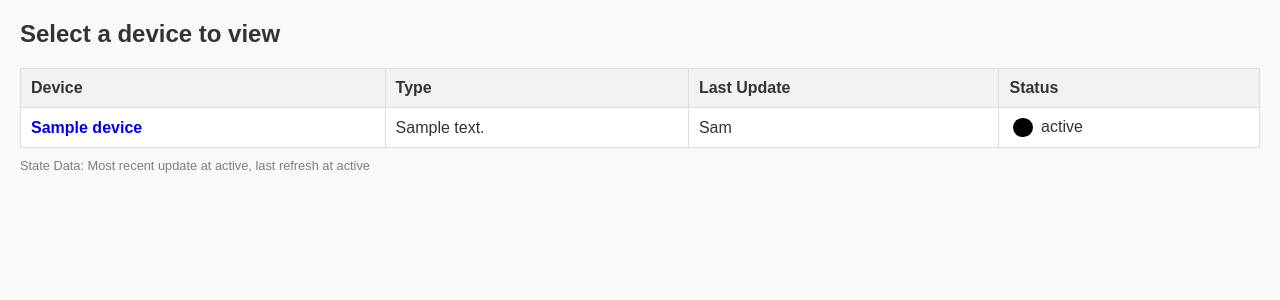
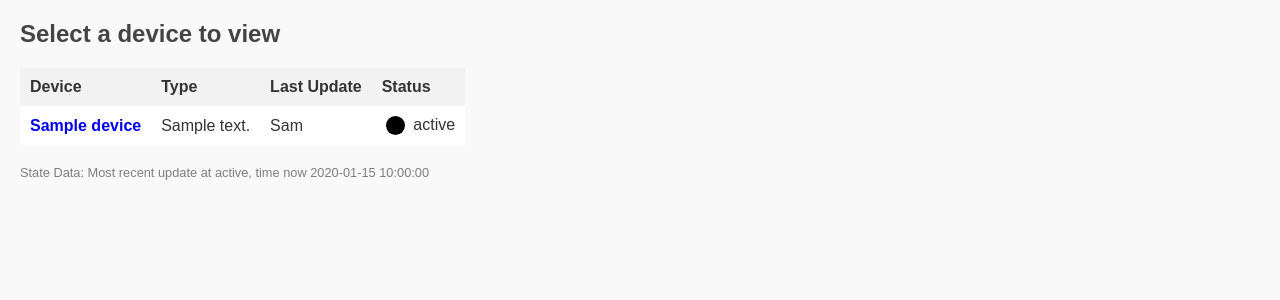
Before and after one commit to NickElseySpelloC/PowerControllerViewer, a Flask app: template templates/home.html in a window 1280 px wide. Shown: the top 300 px of the page. Run offline with Flask 3, Linux system fonts and the light colour scheme; the template is opened without the code that fills it: most values are stand-ins (such as "Sample title", 1, 10 or a date in 2020); parts of the project's set-up code (start-up, migrations or seed data) failed here and were passed over.

Commit message:
Issue 30

```diff
--- a/pyproject.toml
+++ b/pyproject.toml
@@ -1,6 +1,6 @@
 [project]
 name = "PowerControllerViewer"
-version = "1.2.3"
+version = "1.2.4"
 description = "View the status of one or more PowerController or LightingControl application instances"
 readme = "README.md"
 requires-python = ">=3.13"
--- a/src/views.py
+++ b/src/views.py
@@ -74,7 +74,7 @@ def home():  # noqa: PLR0912, PLR0915
             "AccessKey": config.get("Website", "AccessKey"),
             "RefreshDelay": config.get("Website", "PageAutoRefresh") or 0,
             "CurrentIndex": state_idx,
-            "TimeNow": DateHelper.now_str(),
+            "TimeNow": helper.format_date_with_ordinal(DateHelper.now(), True),
             "LastStateUpdate": helper.format_date_with_ordinal(helper.get_latest_state_modification_time(), True),
             "LastStateReload": helper.format_date_with_ordinal(helper.get_last_state_reload(), True),
             "Devices": [],
--- a/static/styles.css
+++ b/static/styles.css
@@ -1,4 +1,7 @@
-/* General styles */
+/* ===========================
+   BASE STYLES
+   =========================== */
+
 body {
     font-family: 'Arial', sans-serif;
     margin: 20px;
@@ -6,7 +9,7 @@ body {
     color: #333;
 }
 
-h1 {
+h1, h2 {
     color: #444;
 }
 
@@ -14,16 +17,22 @@ a {
     text-decoration: none;
 }
 
+/* ===========================
+   TABLE STYLES
+   =========================== */
+
 table {
     border-collapse: collapse;
     margin-top: 20px;
     background-color: #fff;
 }
 
-th, td {
+th,
+td {
     border: 1px solid #ddd;
     padding: 10px;
     text-align: left;
+    vertical-align: top;
 }
 
 th {
@@ -35,23 +44,51 @@ tr:hover {
     background-color: #f1f1f1;
 }
 
-td {
-    vertical-align: top;
-}
-
 /* Nested table styles */
 table table {
     width: 100%;
     margin: 5px;
 }
 
-table table th, table table td {
+table table th,
+table table td {
     border: 1px solid #ccc;
     padding: 5px;
 }
 
-/* Button styles */
-.button {
+/* Borderless table */
+.table--borderless {
+    border: none;
+    margin: 0;
+    padding: 0;
+}
+
+.table--borderless td,
+.table--borderless th {
+    border: none;
+}
+
+/* Table cell alignment utilities */
+.table__cell--center {
+    vertical-align: middle;
+    text-align: center;
+}
+
+.table__cell--left {
+    vertical-align: middle;
+    text-align: left;
+}
+
+.table__cell--right {
+    vertical-align: middle;
+    text-align: right;
+}
+
+/* ===========================
+   BUTTON STYLES
+   =========================== */
+
+.btn {
     display: inline-block;
     padding: 5px 10px;
     margin: 5px;
@@ -65,18 +102,23 @@ table table th, table table td {
     text-align: center;
 }
 
-.button:hover {
+.btn:hover {
     background-color: #0056b3;
 }
 
-.button.disabled {
+.btn--disabled,
+.btn.disabled {
     background-color: #cccccc;
     color: #666666;
     cursor: not-allowed;
     pointer-events: none;
 }
 
-.circle {
+/* ===========================
+   STATUS INDICATOR
+   =========================== */
+
+.status-indicator {
     display: inline-block;
     width: 1.2em;
     height: 1.2em;
@@ -85,256 +127,128 @@ table table th, table table td {
     margin: 0 4px;
 }
 
-.green-circle {
-    background-color: #00c853; /* similar to 🟢 */
+.status-indicator--active {
+    background-color: #00c853;
 }
 
-.black-circle {
+.status-indicator--inactive {
     background-color: #000000;
 }
 
-.footer_text {
+/* ===========================
+   FOOTER
+   =========================== */
+
+.footer-text {
     font-size: 0.8em;
-    color: #1d1c1c8e;
+    color: rgba(29, 28, 28, 0.56);
     margin-top: 20px;
 }
-.info_table {
-    border: none;
-    width: 100%;
-    text-align: center;
-    margin: 0px;
-    padding: 0px;
-}
 
-.output_table {
-    border: none;
-    /* width: 100%; */
-    text-align: left;
-    margin: 0px;
-}
-/* Table element styles for the desktop temp probe display */
+/* ===========================
+   TEMPERATURE DISPLAY
+   =========================== */
 
-.info_tr {
-    margin: 0px;
-    padding: 0px;
-}
-.info_td {
-    vertical-align: middle;
-    text-align: center;
-    border: none;
-    margin: 0px;
-    padding: 0px;
-}
-
-.info_td_left {
-    vertical-align: middle;
-    text-align: left;
-    border: none;
-}
-
-.info_td_right {
-    vertical-align: middle;
-    text-align: right;
-    border: none;
-}
-
-.info_text_name {
-    font-size: 4.0vw; /* Fallback for older browsers */
+.temp-display__name {
     font-size: clamp(1rem, 2.5vw, 6rem);
     text-align: center;
     color: blue;
 }
 
-/* For iOS 12 and older browsers, use media queries */
-@media (max-width: 480px) {
-    .info_text_name {
-        font-size: 1rem; /* Min on small screens */
-    }
-}
-
-@media (min-width: 2400px) {
-    .info_text_name {
-        font-size: 6rem; /* Max on very large screens */
-    }
-}
-
-.info_text_time {
-    font-size: 2.5vw;
+.temp-display__time {
     font-size: clamp(0.7rem, 0.9vw, 1.2rem);
     color: rgb(41, 39, 39);
 }
 
-@media (max-width: 480px) {
-    .info_text_time {
-        font-size: 0.7rem;
-    }
-}
-
-@media (min-width: 1333px) {
-    .info_text_time {
-        font-size: 1.2rem;
-    }
-}
-
-.info_text_temp {
-    font-size: 12.0vw;
+.temp-display__value {
     font-size: clamp(1.0rem, 7.0vw, 16.0rem);
     text-align: center;
 }
 
-.info_text_temp_decimal {
-    font-size: 6.0vw;
+.temp-display__decimal {
     font-size: clamp(1.0rem, 3.5vw, 10.0rem);
     text-align: center;
 }
 
-@media (max-width: 480px) {
-    .info_text_temp {
-        font-size: 1.5rem;
-    }
-    .info_text_temp_decimal {
-        font-size: 1.0rem;
-    }
-}
-
-@media (min-width: 2285px) {
-    .info_text_temp {
-        font-size: 16.0rem;
-    }
-    .info_text_temp_decimal {
-        font-size: 10.0rem;
-    }
-}
-
-.info_text_temp_unit {
+.temp-display__unit {
     vertical-align: top;
-    font-size: 2.0vw;
     font-size: clamp(1.0rem, 2.0vw, 4.0rem);
 }
 
-@media (max-width: 480px) {
-    .info_text_temp_unit {
-        font-size: 1.0rem;
-    }
-}
-
-@media (min-width: 2000px) {
-    .info_text_temp_unit {
-        font-size: 4.0rem;
-    }
-}
-
-.info_text_temp_na {
-    font-size: 3.5vw;
+.temp-display__not-available {
     font-size: clamp(1.0rem, 3.5vw, 8rem);
 }
 
-@media (max-width: 480px) {
-    .info_text_temp_na {
-        font-size: 1.0rem;
-    }
-}
-
-@media (min-width: 2285px) {
-    .info_text_temp_na {
-        font-size: 8rem;
-    }
-}
-
-.info_td_chart {
+.temp-display__chart-container {
     vertical-align: middle;
     text-align: center;
     border: none;
 }
 
-.temp_probe_chart {
-    margin-top: 0px;
+.temp-display__chart {
+    margin-top: 0;
     width: 90%;
     height: auto;
-    /* max-height: 400px; */
     object-fit: contain;
 }
 
-/* Table element styles for the mobile temp probe display */
-.info_td_mobile {
-    vertical-align: middle;
-    text-align: left;
-    border: none;
+/* ===========================
+   RESPONSIVE UTILITIES
+   =========================== */
+
+/* Desktop-only content */
+.responsive--desktop {
+    display: block;
 }
 
-
-/* Mobile-specific adjustments */
-@media (max-width: 480px) {
-  /* Hide the full table on mobile */
-  .info_table.full {
+/* Mobile-only content */
+.responsive--mobile {
     display: none;
-  }
-  .output_table.full {
-    display: none;
-  }
-
-  /* Show compact table on mobile */
-  .info_table.compact {
-    display: table;
-  }
-  .output_table.compact {
-    display: table;
-  }
 }
 
-/* Hide compact table on desktop */
-@media (min-width: 481px) {
-  .info_table.compact {
+/* Table responsive variants */
+.table--desktop {
+    display: table;
+}
+
+.table--mobile {
     display: none;
-  }
-  .output_table.compact {
-    display: none;
-  }
+}
 
-  .info_table.full {
-    display: table;
-  }
-    .output_table.full {
+/* Mobile breakpoint */
+@media (max-width: 480px) {
+    .responsive--desktop {
+        display: none !important;
+    }
+
+    .responsive--mobile {
+        display: block !important;
+    }
+
+    .table--desktop {
+        display: none;
+    }
+
+    .table--mobile {
         display: table;
     }
 }
 
-/*
-    Responsive visibility helpers for block elements (e.g. <div>)
+/* Desktop breakpoint */
+@media (min-width: 481px) {
+    .responsive--mobile {
+        display: none !important;
+    }
 
-    Usage:
-        <div class="responsive full"> ... </div>      (shown on desktop)
-        <div class="responsive compact"> ... </div>   (shown on mobile)
+    .responsive--desktop {
+        display: block !important;
+    }
 
-    Notes:
-    - Opt-in via the "responsive" class so existing uses of "full" / "compact"
-        elsewhere in the app are not affected.
-    - Uses the same breakpoint as the table rules above.
-*/
-.responsive.full {
-        display: block;
+    .table--mobile {
+        display: none;
+    }
+
+    .table--desktop {
+        display: table;
+    }
 }
-
-.responsive.compact {
-        display: none;
-}
-
-@media (max-width: 480px) {
-        .responsive.full {
-                display: none !important;
-        }
-
-        .responsive.compact {
-                display: block !important;
-        }
-}
-
-@media (min-width: 481px) {
-        .responsive.compact {
-                display: none !important;
-        }
-
-        .responsive.full {
-                display: block !important;
-        }
-}
--- a/templates/home.html
+++ b/templates/home.html
@@ -14,8 +14,8 @@
     <div>
         <h2>Select a device to view</h2>
 
-        <!-- Table for full width display -->
-        <table class="info_table full">
+        <!-- Table for desktop display -->
+        <table class="table--borderless table--desktop">
             <thead>
                 <tr>
                     <th>Device</th>
@@ -27,18 +27,18 @@
             <tbody>
                 {% for device in page_data['Devices'] %}
                     <tr>
-                        <td style="vertical-align: middle;">
-                            <a href="{{ url_for('views.summary', state_idx=device['StateIndex'], key=page_data['AccessKey']) }}" >
-                            <b>{{ device['DeviceName'] }}</b>
+                        <td class="table__cell--left">
+                            <a href="{{ url_for('views.summary', state_idx=device['StateIndex'], key=page_data['AccessKey']) }}">
+                                <b>{{ device['DeviceName'] }}</b>
                             </a>
                         </td>
-                        <td style="vertical-align: middle;"> {{ device['DeviceDescription'] }}</td>
-                        <td style="vertical-align: middle;"> {{ device['LastCheck'][:-3] }}</td>
-                        <td style="vertical-align: middle;">
+                        <td class="table__cell--left">{{ device['DeviceDescription'] }}</td>
+                        <td class="table__cell--left">{{ device['LastCheck'][:-3] }}</td>
+                        <td class="table__cell--left">
                             {% if device['IsDeviceRunning'] %}
-                                <span class="circle green-circle"></span>
+                                <span class="status-indicator status-indicator--active"></span>
                             {% else %}
-                                <span class="circle black-circle"></span>
+                                <span class="status-indicator status-indicator--inactive"></span>
                             {% endif %}
                             {{ device['Status'] }}
                         </td>
@@ -48,7 +48,7 @@
         </table>
 
         <!-- Table for mobile display -->
-        <table class="info_table compact">
+        <table class="table--borderless table--mobile">
             <thead>
                 <tr>
                     <th>Device</th>
@@ -58,16 +58,16 @@
             <tbody>
                 {% for device in page_data['Devices'] %}
                     <tr>
-                        <td style="vertical-align: middle;">
-                            <a href="{{ url_for('views.summary', state_idx=device['StateIndex'], key=page_data['AccessKey']) }}" >
-                            <b>{{ device['DeviceName'] }}</b>
+                        <td class="table__cell--left">
+                            <a href="{{ url_for('views.summary', state_idx=device['StateIndex'], key=page_data['AccessKey']) }}">
+                                <b>{{ device['DeviceName'] }}</b>
                             </a>
                         </td>
-                        <td style="vertical-align: middle;">
+                        <td class="table__cell--left">
                             {% if device['IsDeviceRunning'] %}
-                                <span class="circle green-circle"></span>
+                                <span class="status-indicator status-indicator--active"></span>
                             {% else %}
-                                <span class="circle black-circle"></span>
+                                <span class="status-indicator status-indicator--inactive"></span>
                             {% endif %}
                             {{ device['Status'] }}
                         </td>
@@ -76,8 +76,8 @@
             </tbody>
         </table>
 
-        <div class="footer_text" style="margin-top: 10px;">
-            State Data: Most recent update at {{ page_data['LastStateUpdate'] }}, last refresh at {{ page_data['LastStateReload'] }}
+        <div class="footer-text">
+            State Data: Most recent update at {{ page_data['LastStateUpdate'] }}, time now {{ page_data['TimeNow'] }}
         </div>
 
     </div>
```
Also changed, not shown: templates/daily_lightingcontrol.html (+6 -9 lines), templates/daily_power.html (+4 -7 lines), templates/summary_lightingcontrol.html (+14 -14 lines), templates/summary_output_metering.html (+4 -4 lines), templates/summary_power.html (+6 -6 lines), templates/temp_probes.html (+32 -32 lines).
